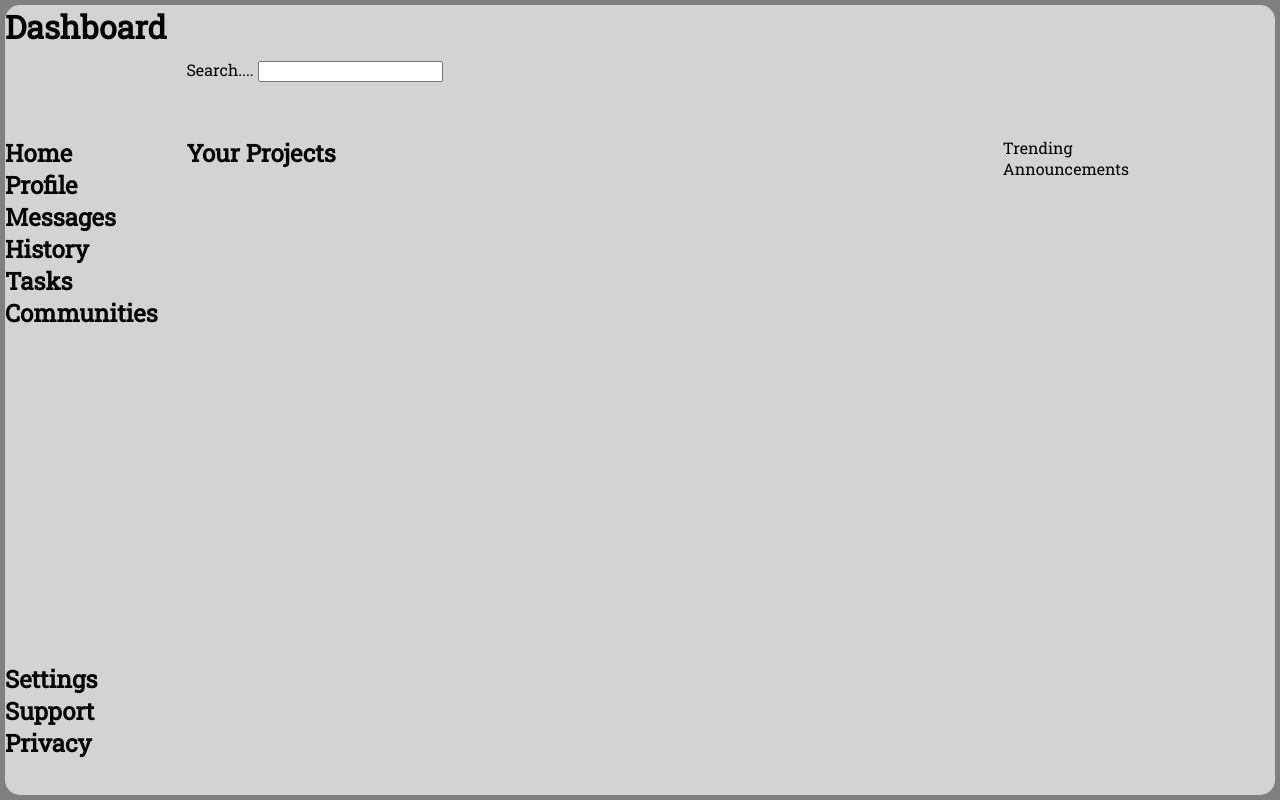
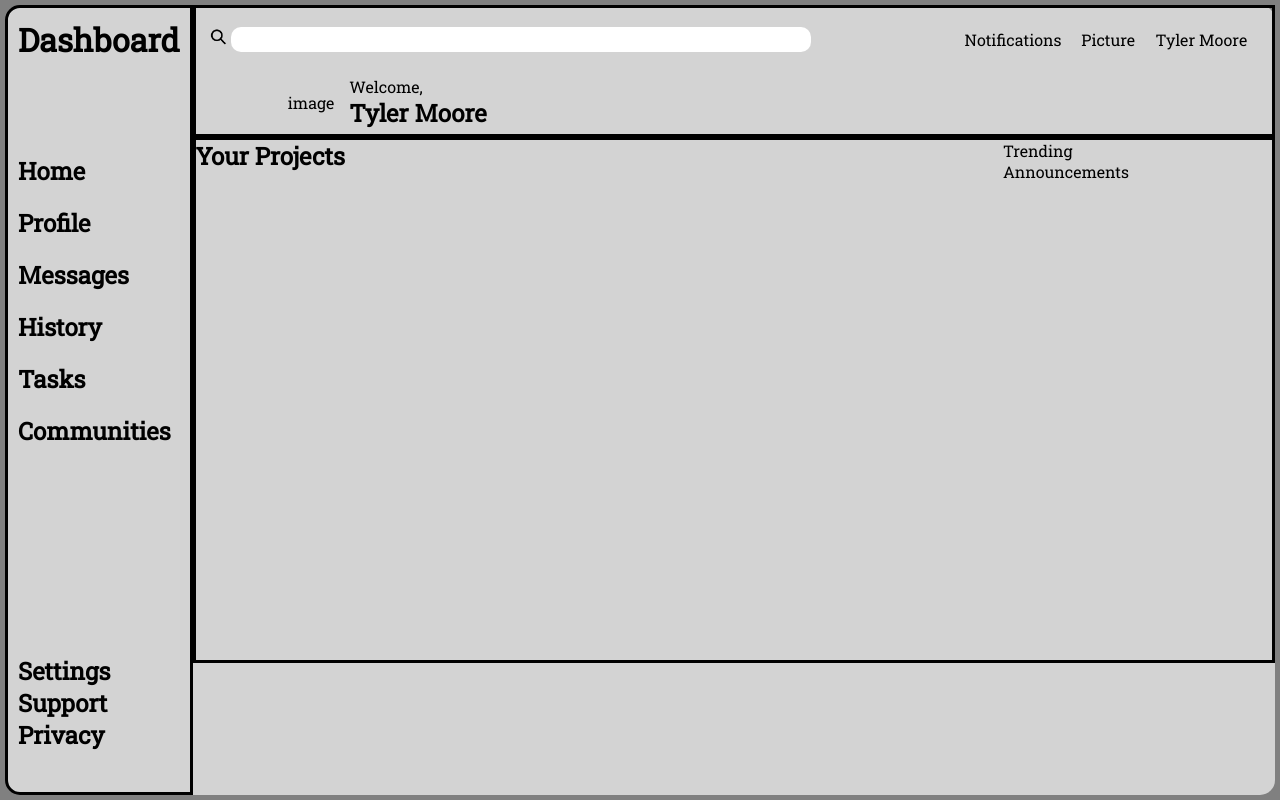
Before and after one commit to Tmoore52/admin-dashboard, a plain HTML site: page index.html in a window 1280 px wide. Drawn offline with Linux system fonts and the light colour scheme.

Commit message:
Top bar halfway done

```diff
--- a/index.html
+++ b/index.html
@@ -18,7 +18,7 @@
                     <h1>Dashboard</h1>
                 </div>
             </div>
-            <div>
+            <div id="main-nav">
                 <div>
                     <h2>Home</h2>
                 </div>
@@ -52,9 +52,28 @@
         </div>
         <div class="content-container">
             <div class="top-bar">
-                <div id="search">
-                    Search....
-                    <input type="text">
+                <div id="search-bar">
+                    <input type="image" id="glass" src="noun-search-1233976.png">
+                    <input id="search" name="search" type="search">
+                </div>
+                <div id="profile">
+                    <div>Notifications</div>
+                    <div>Picture</div>
+                    <div>Tyler Moore</div>
+                </div>
+                <div id="banner">
+                    <div>
+                        image
+                    </div>
+                    <div>
+                        Welcome,
+                        <h2>Tyler Moore</h2>
+                    </div>
+                </div>
+                <div id="create">
+                    <div></div>
+                    <div></div>
+                    <div></div>
                 </div>
             </div>
             <div class="content">
--- a/style.css
+++ b/style.css
@@ -5,6 +5,16 @@ h2 {
   margin: 0px;
   padding: 0px;
   font-family: "Roboto Slab", "Open Sans", "Roboto", sans-serif;
+}
+
+button,
+input {
+  appearance: none;
+}
+
+button {
+  border: none;
+  background-color: lightgray;
 }
 
 body {
@@ -32,11 +42,14 @@ body {
   grid-template: 1fr 4fr 1fr/ 1fr;
   justify-content: center;
   align-content: center;
-
+  padding: 10px;
   border-radius: 15px 0 0 15px;
+  border: solid;
 }
 
-
+#main-nav > div {
+  padding: 10px 0;
+}
 
 .content-container {
   display: grid;
@@ -48,13 +61,54 @@ body {
 .top-bar {
   display: grid;
   align-items: center;
+  border: solid;
+  grid-template: 2fr 2fr/4fr 1fr 2fr;
 }
+
+#search-bar {
+  padding-left: 10px;
+  display: grid;
+  grid-template: 1fr/ auto 1fr;
+  grid-column: 1/2;
+}
+
+#search {
+  border-radius: 10px;
+  border: 0;
+}
+
+#glass {
+  height: 25px;
+}
+
+#profile {
+  display: grid;
+  grid-template: 1fr/ repeat(3,1fr);
+  justify-items: center;
+  padding-right: 1.5em;
+  grid-column: 3/4;
+  align-items: center;
+}
+
+#banner {
+  display: grid;
+  grid-template: 1fr/repeat(4, 1fr);
+}
+
+#banner>div:nth-child(1) {
+  display: grid;
+  justify-items: end;
+  align-items: center;
+  padding-right: 15px;
+}
+
 
 .content {
   display: grid;
   grid-template-columns: 3fr 1fr;
+  border: solid;
 }
 
 .projects {
-    display: grid;
+  display: grid;
 }
```
Also changed, not shown: noun-search-1233976.png (added), search.svg (added).
